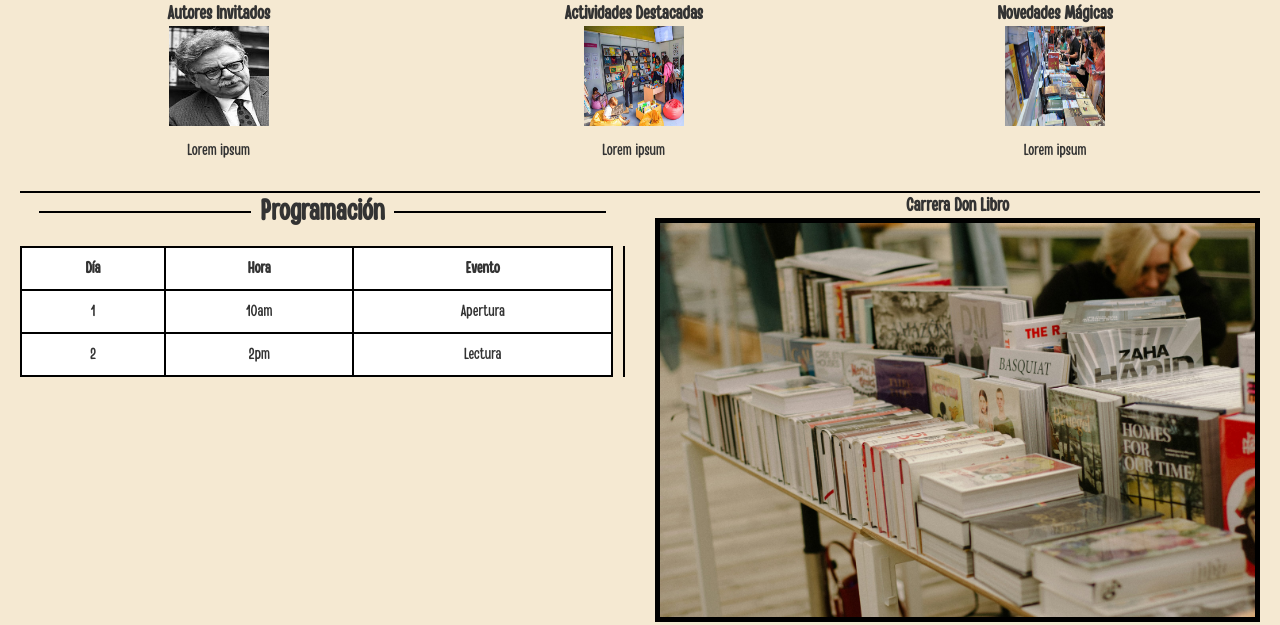
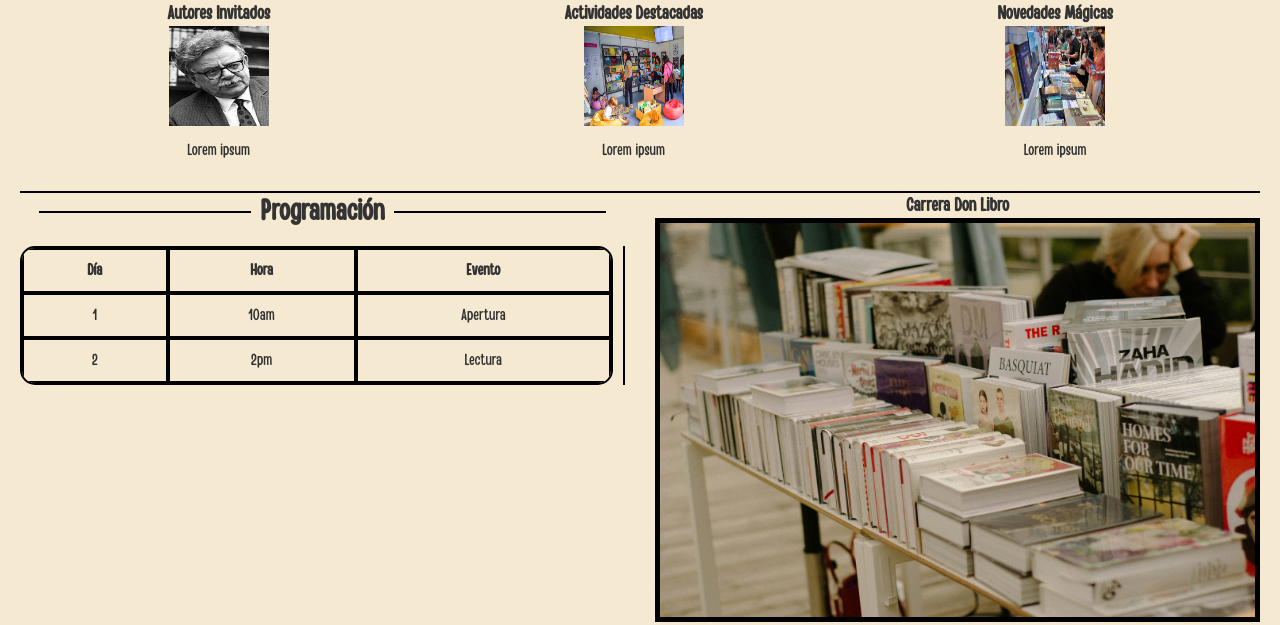
Before and after one commit to Danielcchacon/DonLibro, a PHP site: page / in a window 1280 px wide. Shown: the part 722-1347 px from the top of the page. Run offline with PHP 8.4, Linux system fonts and the light colour scheme.

Commit message:
se ajustan los estilos de la tabla

```diff
--- a/public/styles.css
+++ b/public/styles.css
@@ -131,10 +131,15 @@ body {
 }
 
 .tabla table {
+    border-collapse: separate;
+    border-spacing: 0;
     width: 100%;
-    border-collapse: collapse;
-    background: white;
+    background-color: #f5e9d2;
+    border: 2px solid black;
+    border-radius: 15px;
+    overflow: hidden;
 }
+
 
 .tabla th,
 .tabla td {
@@ -203,11 +208,7 @@ footer {
   padding-right: 10px;
 }
 
-.tabla table {
-  border-collapse: collapse;
-  width: 100%;
-  background-color: #fff;
-}
+
 
 .tabla th, .tabla td {
   border: 2px solid black;
```
